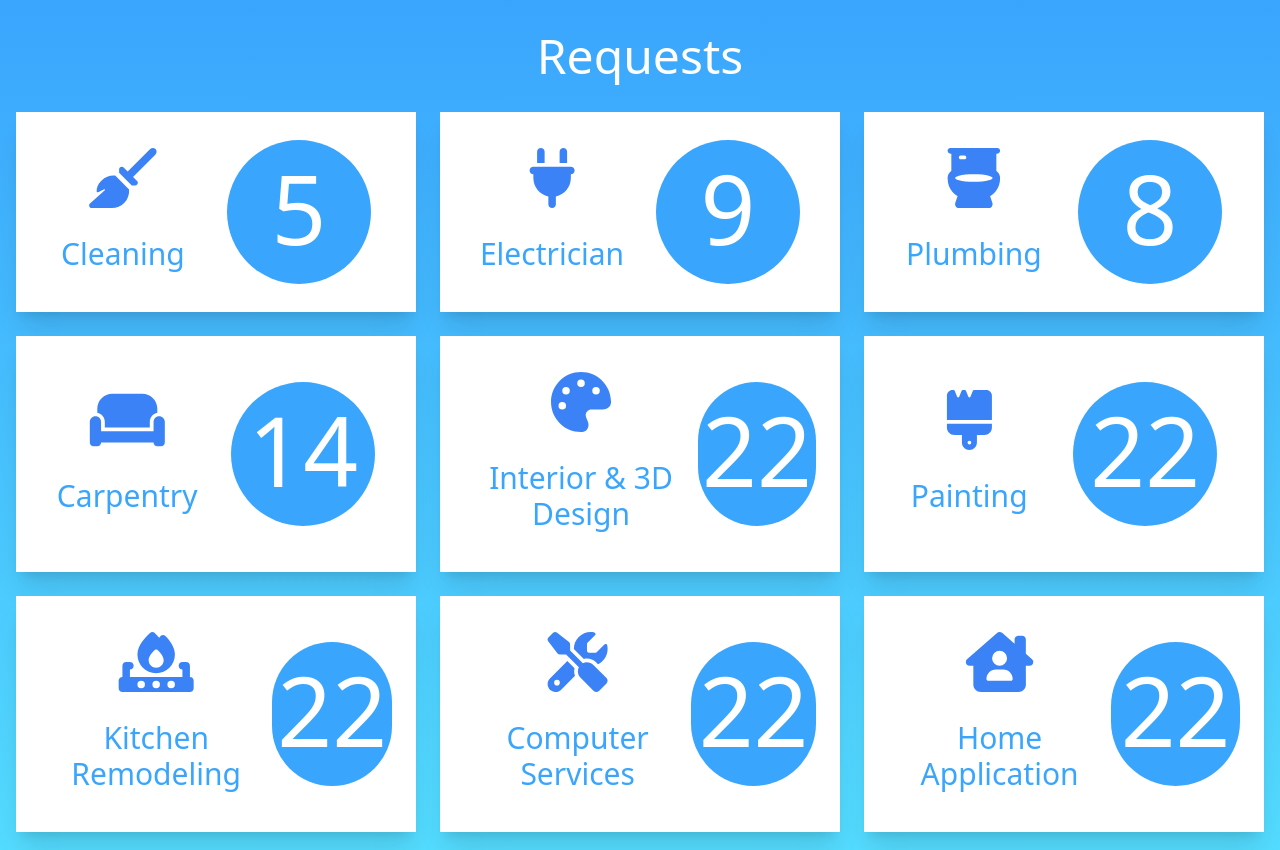
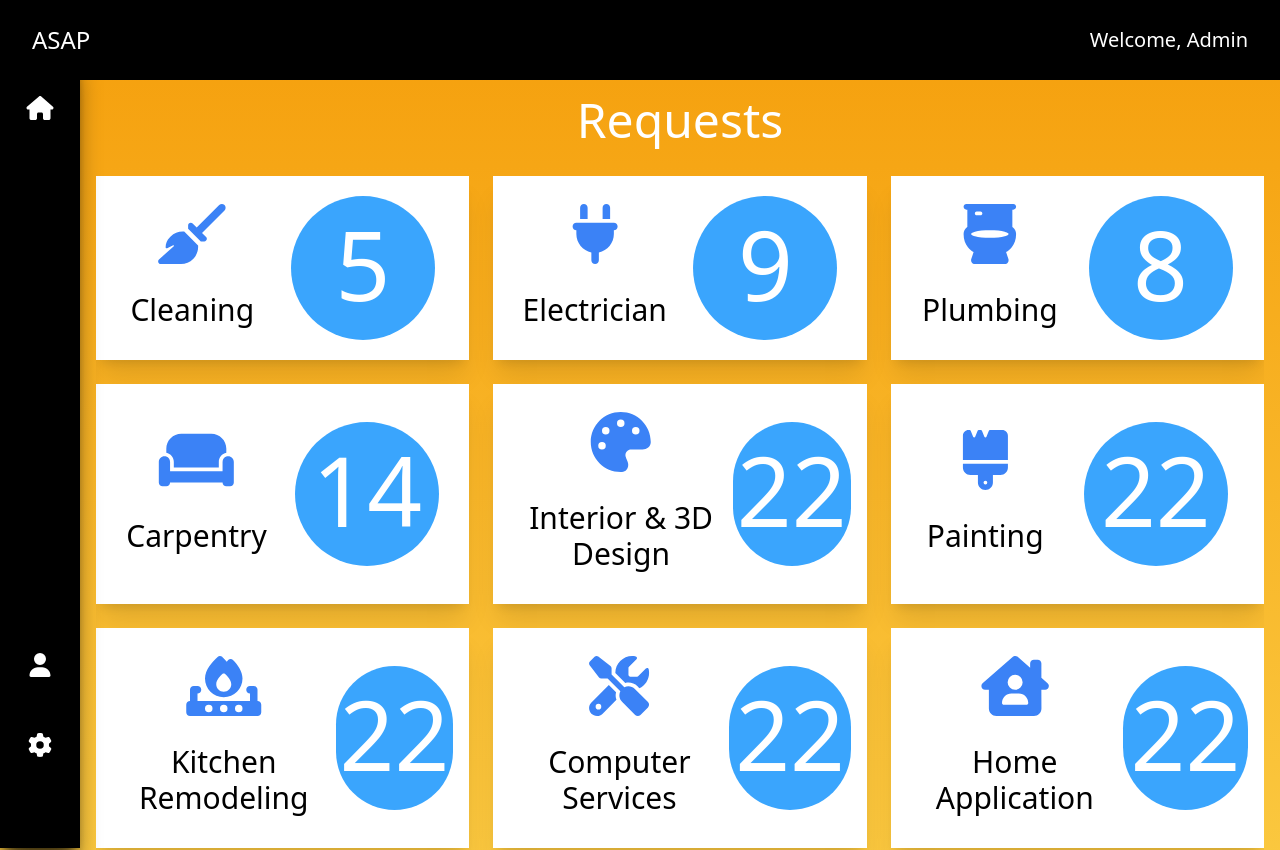
Before and after one commit to RoshanRv/ASAP, a React (Create React App) app: page / in a window 1280 px wide. Shown: the top 850 px of the page. Built offline with nearby package versions, Linux system fonts and the light colour scheme; a web font is replaced by a local one.

Commit message:
admin page modified

```diff
--- a/src/App.js
+++ b/src/App.js
@@ -1,11 +1,13 @@
 import AdminLogin from "./Components/AdminLogin";
 import RequestPage from "./Components/RequestPage";
 import RequestDetails from "./Components/RequestDetails";
+import AdminSettings from "./Components/AdminSettings";
 
 function App() {
   return (
     // <AdminLogin />
     <RequestPage />
+    // <AdminSettings />
     // <RequestDetails/>
   );
 }
--- /dev/null
+++ b/src/Components/AdminSettings.jsx
@@ -0,0 +1,18 @@
+import React from 'react'
+
+const AdminSettings = () => {
+  return (
+    <main className=' bg-gradient-to-br from-amber-300 to-amber-500 min-h-screen min-w-screen flex flex-col justify-center items-center'>
+        <div className="bg-black p-4 rounded-lg ">
+            <div>
+                <button className='px-4 py-2 rounded-full my-2 bg-gradient-to-br from-amber-300 to-amber-500 text-white text-lg'>Change Password</button>
+            </div>
+            <div>
+                <button className='px-4 py-2 rounded-full my-2 bg-gradient-to-br from-amber-300 to-amber-500 text-white text-lg'>Create New Admin</button>
+            </div>
+        </div>
+    </main>
+  )
+}
+
+export default AdminSettings
--- a/src/Components/RequestPage.jsx
+++ b/src/Components/RequestPage.jsx
@@ -1,70 +1,111 @@
-import React from 'react'
+import React, { useState } from 'react'
 import RequestSnippet from './RequestSnippet'
+import { FontAwesomeIcon } from '@fortawesome/react-fontawesome'
+import { faHome, faGear, faUser } from '@fortawesome/free-solid-svg-icons'
 
 const RequestPage = () => {
 
-    const data= [
+    const [showAdminSettings, setShowAdminSettings] = useState(false)
+
+    const data = [
         {
-            service:'Cleaning',
-            requests:5
+            service: 'Cleaning',
+            requests: 5
         },
         {
-            service:'Electrician',
-            requests:9
+            service: 'Electrician',
+            requests: 9
         },
         {
-            service:'Plumbing',
-            requests:8
+            service: 'Plumbing',
+            requests: 8
         },
         {
-            service:'Carpentry',
-            requests:14
+            service: 'Carpentry',
+            requests: 14
         },
         {
-            service:'Interior & 3D Design',
-            requests:22
+            service: 'Interior & 3D Design',
+            requests: 22
         },
         {
-            service:'Painting',
-            requests:22
+            service: 'Painting',
+            requests: 22
         },
         {
-            service:'Kitchen Remodeling',
-            requests:22
+            service: 'Kitchen Remodeling',
+            requests: 22
         },
         {
-            service:'Computer Services',
-            requests:22
+            service: 'Computer Services',
+            requests: 22
         },
         {
-            service:'Home Application',
-            requests:22
+            service: 'Home Application',
+            requests: 22
         },
         {
-            service:'Automobile Services',
-            requests:22
+            service: 'Automobile Services',
+            requests: 22
         },
         {
-            service:'Solar Plant',
-            requests:22
+            service: 'Solar Plant',
+            requests: 22
         },
         {
-            service:'IT Solutions',
-            requests:22
+            service: 'IT Solutions',
+            requests: 22
         },
     ]
 
-  return (
-    <main className='md:p-4 p-2 bg-gradient-to-t from-[rgba(91,236,255,255)] to-[#3aa5fd] min-h-screen'>
-        <div className="flex justify-center flex-col w-full h-full text-center">
-            <h1 className='md:text-5xl text-2xl capitalize mt-4 text-white'>Requests</h1>
-            {/*         GRID         */}
-            <div className="grid grid-cols-2 md:grid-cols-3 mt-8 gap-6">
-                {data.map((data,i)=><RequestSnippet data={data} key={i} index={i}/>)}
+    return (
+        <main className='  md:px-4  bg-gradient-to-t from-amber-300 to-amber-500 min-h-screen overflow-hidden'>
+
+            {/*         Side Menu    */}
+            <div className='w-20 bg-black shadow-xl shadow-black/60 h-screen fixed top-12 left-0' >
+                <div className="right-1/2 top-10 cursor-pointer absolute group">
+                    <FontAwesomeIcon icon={faHome} className='text-white   hover:bg-gray-500 rounded-full transition-colors p-2 translate-x-1/2 text-2xl' />
+                    <span className='bg-black text-white  absolute p-2 rounded-md shadow-xl group-hover:scale-100 scale-0 transition-all  translate-x-12 '>Home</span>
+                </div>
+
+                <div className='right-1/2 bottom-40 absolute group cursor-pointer'>
+                    <FontAwesomeIcon icon={faUser} className='text-white  hover:bg-gray-500 rounded-full transition-colors p-2 translate-x-1/2 text-2xl' />
+                    <span className='bg-black text-white  absolute p-2 rounded-md shadow-xl group-hover:scale-100 scale-0 transition-all  translate-x-12 '>Admin</span>
+                </div>
+                <div className="right-1/2 bottom-20 absolute cursor-pointer group " onClick={() => setShowAdminSettings(e => !e)}>
+                    <FontAwesomeIcon icon={faGear} className='text-white   hover:bg-gray-500 rounded-full transition-colors p-2 translate-x-1/2 text-2xl' />
+                    <span className='bg-black text-white  absolute p-2 rounded-md shadow-xl group-hover:scale-100 scale-0 transition-all  translate-x-12 '>Settings</span>
+                    <div className={`bg-black p-4 rounded-lg absolute -translate-y-36 w-max translate-x-[5.5rem] ${showAdminSettings ? 'scale-100' : 'scale-0 '} transition-all `}>
+                        <div>
+                            <button className='px-4 py-2 rounded-full my-2 bg-gradient-to-br from-amber-300 to-amber-500 text-white text-lg'>Change Password</button>
+                        </div>
+                        <div>
+                            <button className='px-4 py-2 rounded-full my-2 bg-gradient-to-br from-amber-300 to-amber-500 text-white text-lg'>Create New Admin</button>
+                        </div>
+                    </div>
+                </div>
+
             </div>
-        </div>
-    </main>
-  )
+            {/*                 Main             */}
+            <div className="flex  ml-20 justify-center flex-col overflow-hidden h-full text-center">
+                {/*         HEader */}
+                <header className='h-20 flex items-center absolute w-full justify-between px-8 top-0 left-0  bg-black'>
+                    <div>
+                        <h1 className='text-white text-2xl'>ASAP</h1>
+                    </div>
+                    <div>
+                        <h1 className='text-white text-xl'>Welcome, Admin</h1>
+                    </div>
+
+                </header>
+                <h1 className='md:text-5xl text-2xl capitalize mt-24  text-white'>Requests</h1>
+                {/* GRID         */}
+                <div className="grid  grid-cols-2 md:grid-cols-3 mt-8 gap-6">
+                    {data.map((data, i) => <RequestSnippet data={data} key={i} index={i} />)}
+                </div>
+            </div>
+        </main>
+    )
 }
 
 export default RequestPage
--- a/src/Components/RequestSnippet.jsx
+++ b/src/Components/RequestSnippet.jsx
@@ -11,10 +11,10 @@ const RequestSnippet = ({data,index}) => {
     const icons = [faBroom,faPlug,faToilet,faCouch,faPalette,faBrush,faFireBurner,faScrewdriverWrench,faHouseChimneyUser,faCar,faSolarPanel,faComputer]
 
   return (
-    <div className='p-6 shadow-xl bg-white flex hover:bg-white/90 transition-all  items-center justify-around cursor-pointer'>
+    <div className='p-4 shadow-xl bg-white flex hover:bg-white/90 transition-all items-center justify-around cursor-pointer'>
         <div className="flex flex-col">
             <FontAwesomeIcon icon={icons[index]} className='md:text-6xl text-4xl py-3 text-blue-500 '/>
-            <h1 className='md:text-3xl text-xl my-4 text-[#3aa5fd]'>{data.service}</h1>
+            <h1 className='md:text-3xl text-xl my-4 text-black]'>{data.service}</h1>
         </div>
             <h1 className={`text-lg md:text-8xl bg-[#3aa5fd] rounded-full p-1 text-center pt-5  w-36 h-36 text-white`}>{data.requests}</h1>
     </div>
```
